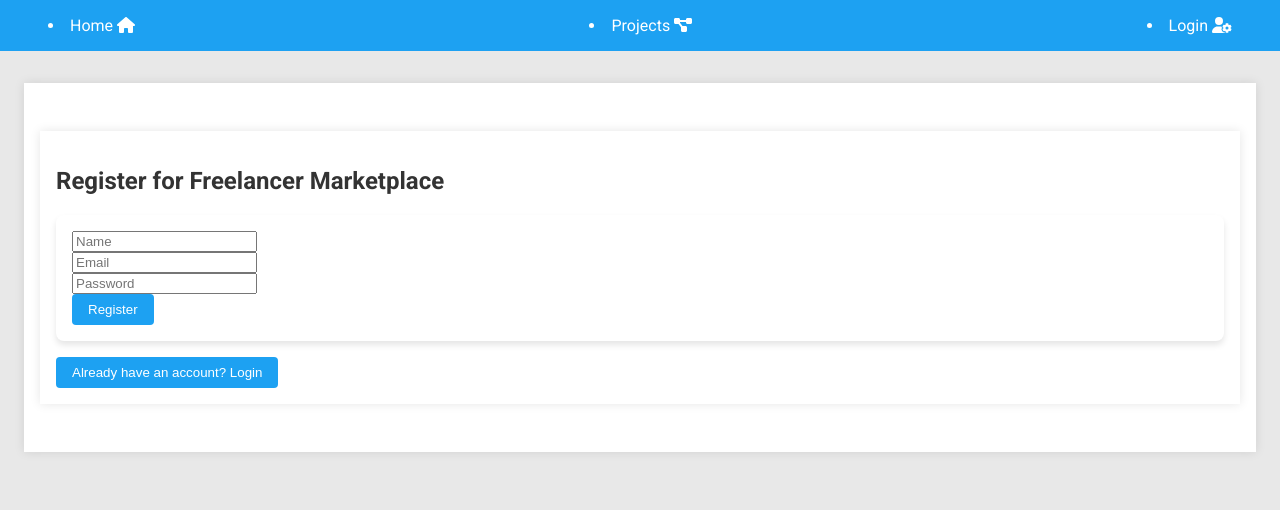
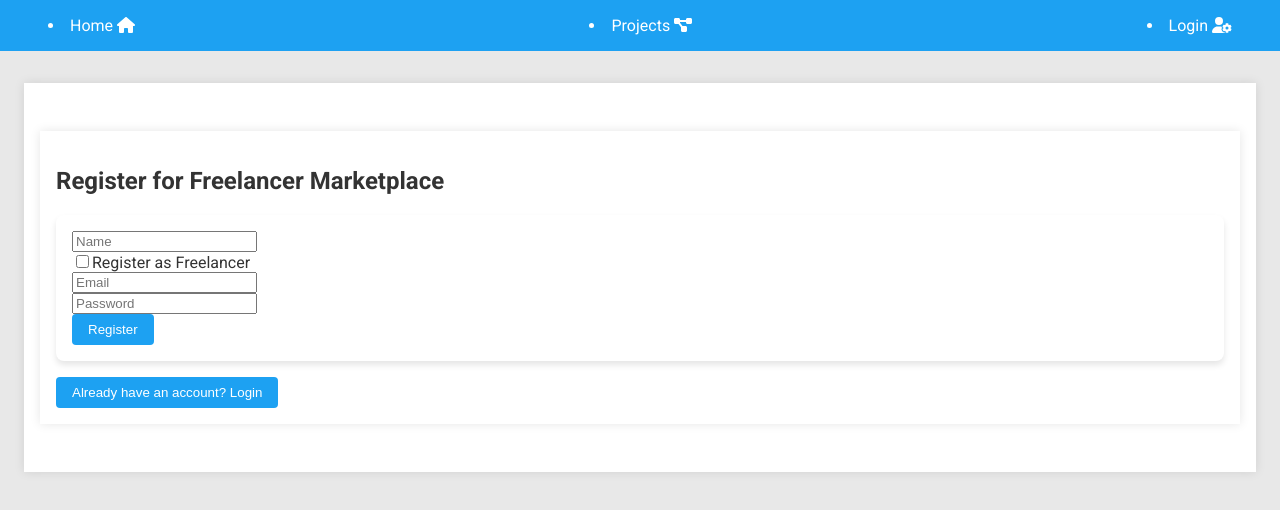
Before and after one commit to daca-github/freelancer-marketplace-project, a React (Create React App) app in the folder client/: page /login in a window 1280 px wide. Both pictures are taken after a click on the button "Need an account? Register". Shown: the top 510 px of the page. Built offline with nearby package versions, Linux system fonts and the light colour scheme.

Commit message:
Added login and register functionalities

```diff
--- a/client/src/components/Login.js
+++ b/client/src/components/Login.js
@@ -1,7 +1,8 @@
 import React, { useState } from 'react';
 import { useFormik } from 'formik';
 import * as Yup from 'yup';
-import './styles/Login.css'
+import axios from 'axios';
+import './styles/Login.css';
 
 function Login() {
     const [isLogin, setIsLogin] = useState(true);
@@ -10,15 +11,29 @@ function Login() {
         initialValues: {
             name: '',
             email: '',
-            password: ''
+            password: '',
+            is_freelancer: false
         },
         validationSchema: Yup.object({
             name: isLogin ? Yup.string() : Yup.string().required('Name is required'),
             email: Yup.string().email('Invalid email address').required('Email is required'),
-            password: Yup.string().min(6, 'Password must be at least 6 characters').required('Password is required')
+            password: Yup.string().min(6, 'Password must be at least 6 characters').required('Password is required'),
+            is_freelancer: Yup.boolean()
         }),
         onSubmit: values => {
-            console.log(values);
+            const url = isLogin ? 'http://localhost:5555/login' : 'http://localhost:5555/register';
+            axios.post(url, values)
+                .then(response => {
+                    console.log(response.data);
+                    if (isLogin) {
+                        localStorage.setItem('user', JSON.stringify(response.data));
+                    } else {
+                        setIsLogin(true);
+                    }
+                })
+                .catch(error => {
+                    console.error("There was an error!", error);
+                });
         }
     });
 
@@ -36,6 +51,13 @@ function Login() {
                                     {...formik.getFieldProps('name')}
                                 />
                                 {formik.touched.name && formik.errors.name ? <div>{formik.errors.name}</div> : null}
+                                <div>
+                                    <input
+                                        type="checkbox"
+                                        {...formik.getFieldProps('is_freelancer')}
+                                    />
+                                    <label>Register as Freelancer</label>
+                                </div>
                             </div>
                         )}
                         <div>
```
Lines whose indentation alone changed are shown as unchanged.
